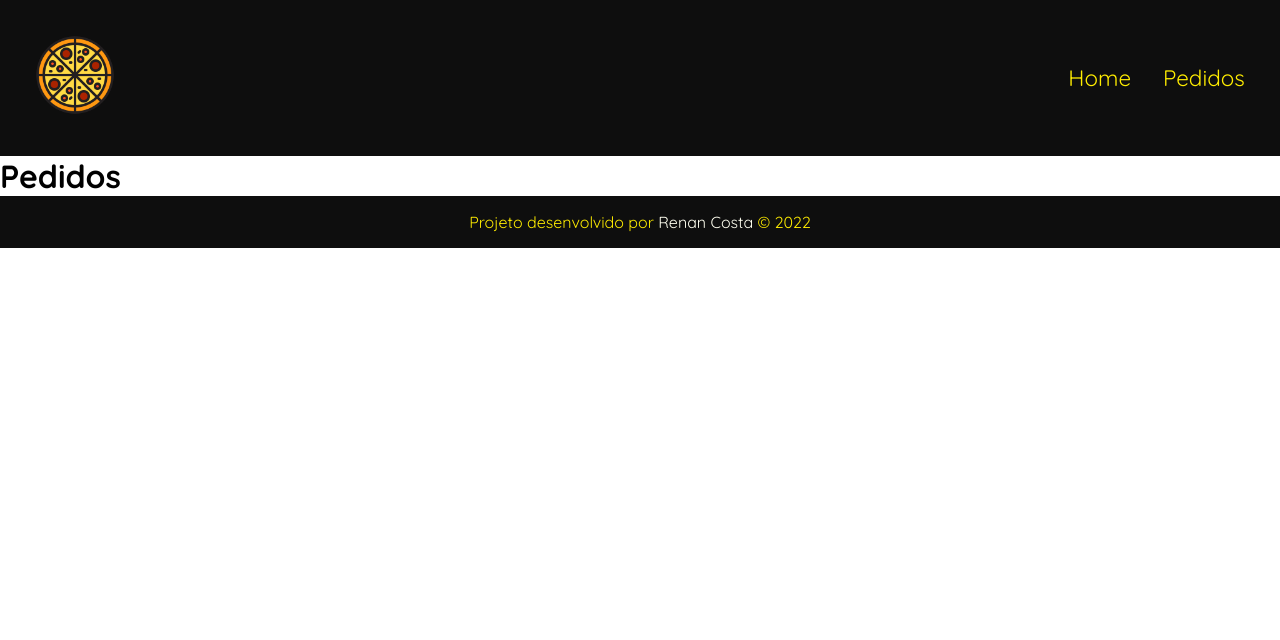
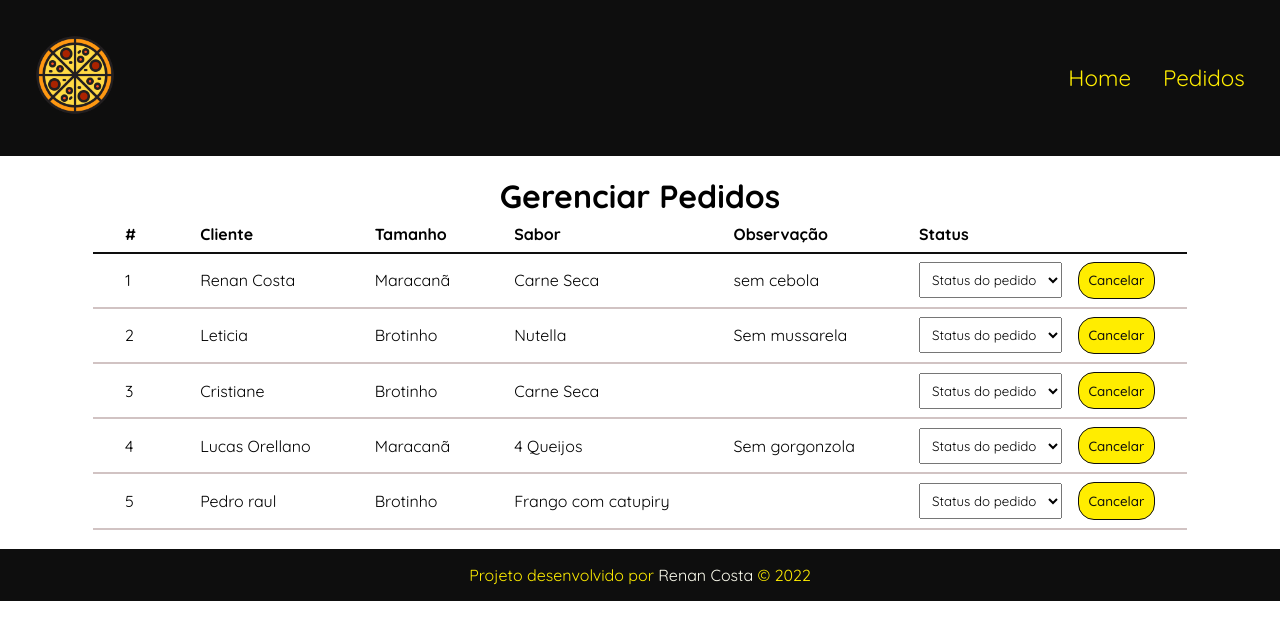
Before and after one commit to RenanppCosta/pizzaria-vue.js, a Vue app: page /pedidos in a window 1280 px wide. Shown: the top 640 px of the page. Built offline with nearby package versions, Linux system fonts and the light colour scheme; data requests are answered from the project's data file.

Commit message:
dashboard started to be created

```diff
--- /dev/null
+++ b/components/Dashboard.vue
@@ -0,0 +1,100 @@
+<template>
+    <div>
+        <table>
+            <thead>
+                <tr>
+                    <th>#</th>
+                    <th>Cliente</th>
+                    <th>Tamanho</th>
+                    <th>Sabor</th>
+                    <th>Observação</th>
+                    <th>Status</th>
+                </tr>
+            </thead>
+            <tbody>
+                <tr v-for="pizza in pizzas" :key="pizza.id">
+                    <td>{{pizza.id}}</td>
+                    <td>{{pizza.name}}</td>
+                    <td>{{pizza.tamanho}}</td>
+                    <td>{{pizza.sabor}}</td>
+                    <td>{{pizza.observacao}}</td>
+                    <td class="status">
+                        <select name="status" class="status-order">
+                            <option value="">Status do pedido</option>
+                        </select>
+                        <button>Cancelar</button>
+                    </td>
+                </tr>
+            </tbody>
+        </table>
+    </div>
+</template>
+
+<script>
+export default {
+    name:"Dashboard",
+    data(){
+        return{
+            pizzas: null,
+            pizzas_id: null,
+            status: []
+        }
+    },
+    methods: {
+        async getPedidos(){
+            const req = await fetch("http://localhost:3000/pizzas");
+
+            const data = await req.json();
+
+            this.pizzas = data;
+
+            console.log(data)
+        }
+    },
+    mounted(){
+        this.getPedidos()
+    }
+}
+</script>
+
+<style scoped>
+    table{
+        text-align: left;
+        border-spacing: 0;
+    }
+
+    th, td{
+        padding: 0.5rem 2rem;
+    }
+
+    th{
+        border-bottom: 2px solid #0e0e0e;
+    }
+
+    td{
+        border-bottom: 2px solid #d1c3c3;
+    }
+
+    button{
+        border: 1px solid #0e0e0e;
+        color: #0e0e0e;
+        background-color: #ffed00;
+        padding: 0.6rem;
+        border-radius: 1rem;
+        font-weight: 500;
+        transition: 0.5s;
+        cursor: pointer;
+        margin-left: 1rem;
+    }
+
+    button:hover{
+        background-color: #0e0e0e;
+        color: #ffed00;
+        border: 1px solid #0e0e0e;
+    }
+
+    select{
+        padding: 0.5rem;
+    }
+
+</style>
--- a/db/db.json
+++ b/db/db.json
@@ -102,6 +102,22 @@
       "observacao": "",
       "status": "Solicitado",
       "id": 3
+    },
+    {
+      "name": "Lucas Orellano",
+      "tamanho": "Maracanã",
+      "sabor": "4 Queijos",
+      "observacao": "Sem gorgonzola",
+      "status": "Solicitado",
+      "id": 4
+    },
+    {
+      "name": "Pedro raul",
+      "tamanho": "Brotinho",
+      "sabor": "Frango com catupiry",
+      "observacao": null,
+      "status": "Solicitado",
+      "id": 5
     }
   ]
 }
--- a/views/Pedidos.vue
+++ b/views/Pedidos.vue
@@ -1,11 +1,27 @@
 <template>
-    <div class="pedidos">
-        <h1>Pedidos</h1>
+    <div class="main_container">
+        <h1>Gerenciar Pedidos</h1>
+        <Dashboard/>
     </div>
 </template>
 
 <script>
+import Dashboard from "../components/Dashboard.vue"
+
 export default {
-    name:"Pedidos"
+    name:"Pedidos",
+    components:{
+        Dashboard
+    }
 }
 </script>
+
+<style scoped>
+.main_container{
+    display: flex;
+    align-items: center;
+    justify-content: center;
+    flex-direction: column;
+    padding: 1.2rem;
+}
+</style>
```
Also changed, not shown: components/Form.vue (line endings or trailing spaces).
